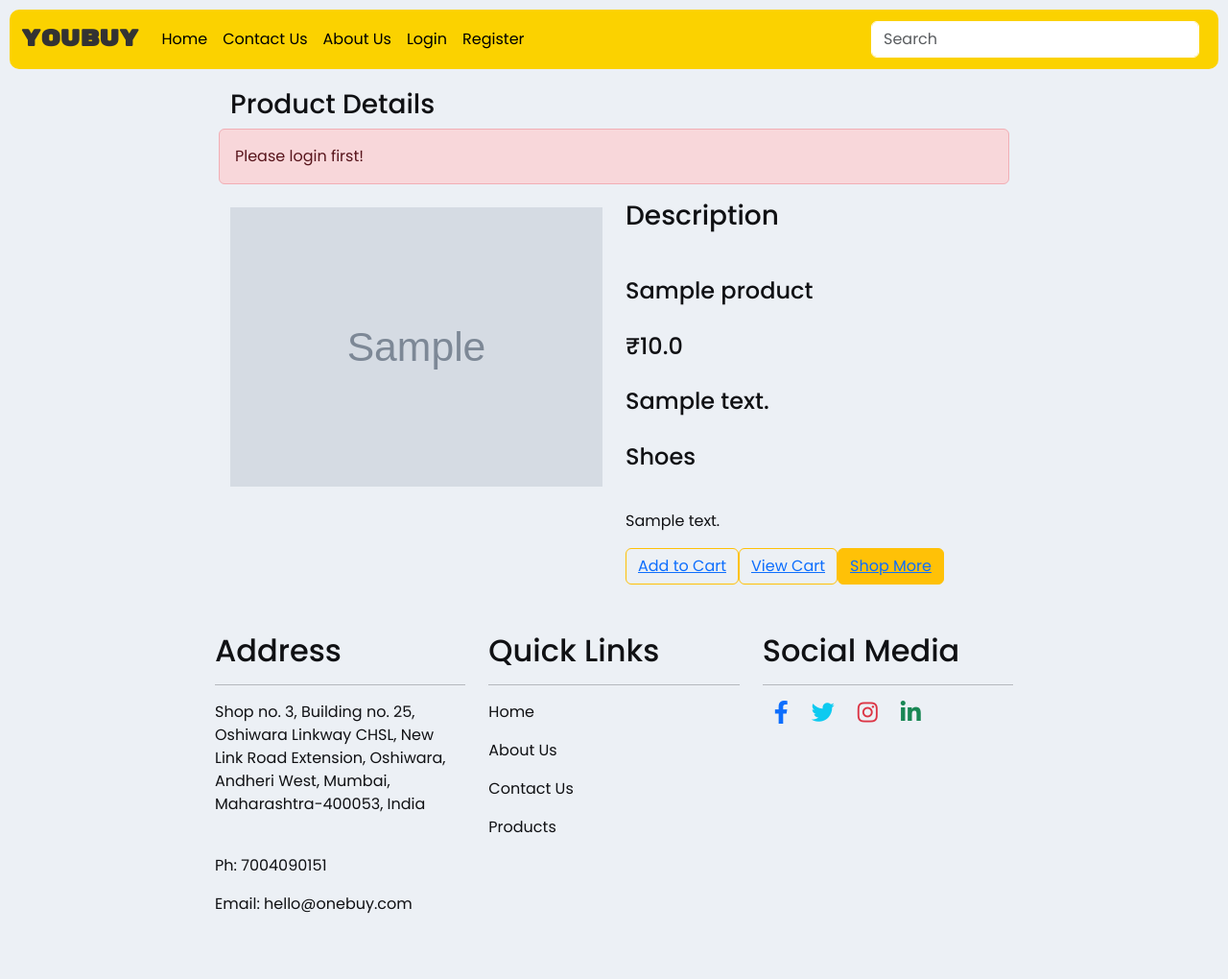
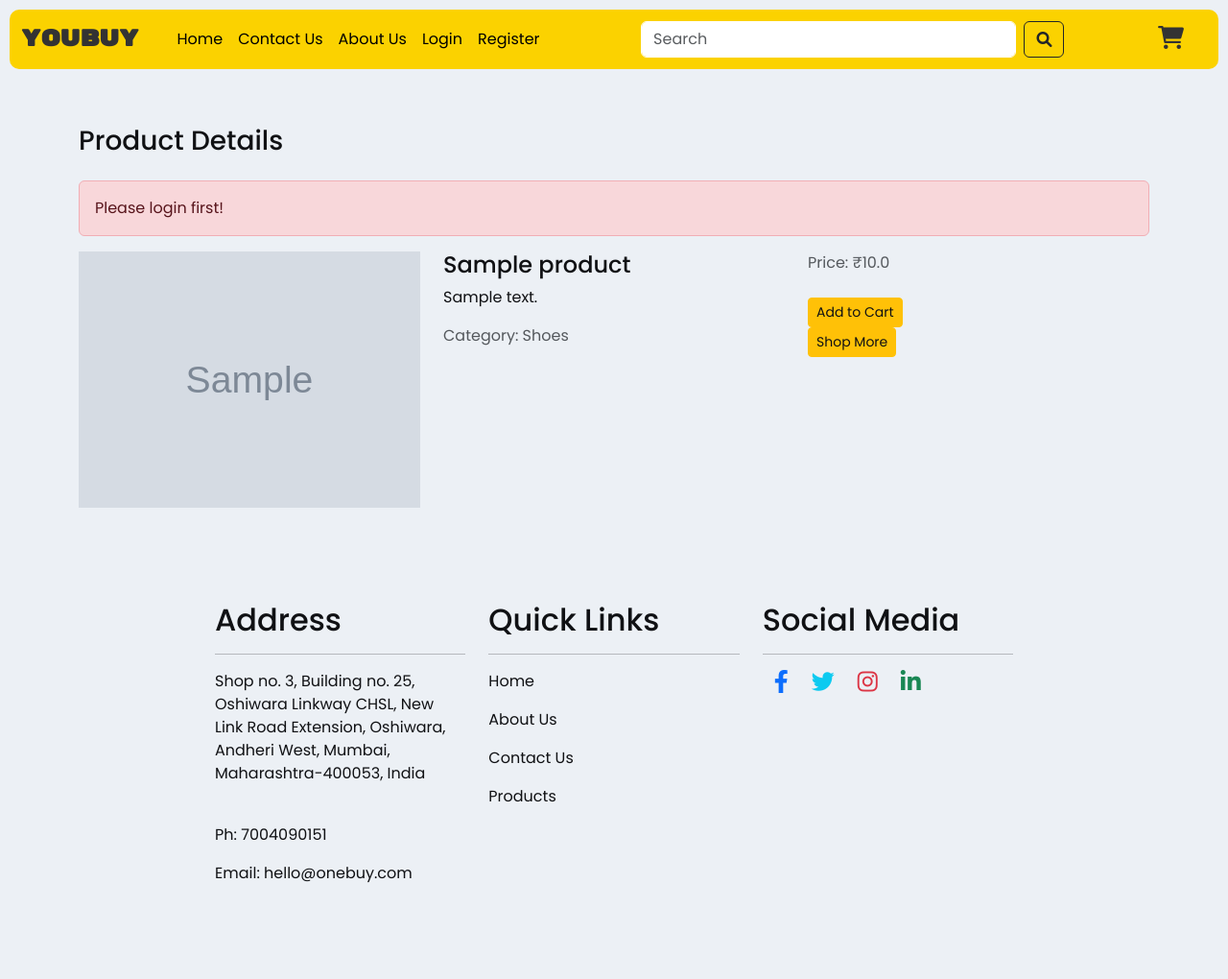
Before and after one commit to himanshudbg/youbuy, a Django app: page /addtocart/1/ in a window 1280 px wide. Shown: the whole page at 96% size. After the commit the page ends 920 px from the top, so only its background shows below. Run offline with Django 5.2, Linux system fonts and the light colour scheme; tables that the repository leaves empty hold one stand-in row (values such as "Sample post"); grey boxes marked "Sample" are stand-in pictures.

Commit message:
Implement cart functionality and address management
- Updated views to include methods for removing items from the cart and updating item quantities.
- Added address checking and creation functionality for users before placing an order.
- Modified cart template to link quantity buttons and remove buttons to the new view methods.
- Enhanced product details page layout and added functionality for adding items to the cart.
- Updated URL patterns to include new routes for cart management and address checking.
- Improved header layout and added a new header template for better organization.

```diff
--- a/youbuy/myapp/views.py
+++ b/youbuy/myapp/views.py
@@ -25,7 +25,7 @@ def viewcart(request):
     total_amount=0
     items=0
     for i in carts:
-        total_amount+=i.pid.price
+        total_amount+=i.pid.price*i.qty
         items+=i.qty
     context['total']=total_amount
     context['items']=items
@@ -152,3 +152,19 @@ def addtocart(request, pid):
     else:
         context['error_msg']="Please login first!"
         return render(request,'product_details.html', context)
+
+
+def removecart(request, cid):
+    cart=Cart.objects.filter(id=cid)
+    cart.delete()
+    return redirect('/mycart')
+
+def updateqty(request, x, cid):
+    cart=Cart.objects.filter(id=cid)
+    quantity=cart[0].qty
+    if x=='1':
+        quantity+=1
+    elif quantity>1:
+        quantity-=1
+    cart.update(qty=quantity)
+    return redirect('/mycart')
--- a/youbuy/template/header.html
+++ b/youbuy/template/header.html
@@ -4,14 +4,13 @@
   <head>
     <meta charset="utf-8">
     <meta name="viewport" content="width=device-width, initial-scale=1">
-    <title>Bootstrap demo</title>
-    <link href="https://cdn.jsdelivr.net/npm/bootstrap@5.3.3/dist/css/bootstrap.min.css" rel="stylesheet" integrity="sha384-QWTKZyjpPEjISv5WaRU9OFeRpok6YctnYmDr5pNlyT2bRjXh0JMhjY6hW+ALEwIH" crossorigin="anonymous">
-    <link rel="stylesheet" href="https://cdnjs.cloudflare.com/ajax/libs/font-awesome/5.15.3/css/all.min.css">
-    <link href="https://fonts.googleapis.com/css2?family=Rubik+Mono+One&display=swap" rel="stylesheet">
+    <title>Bootstrap Demo</title>
     <link rel="preconnect" href="https://fonts.googleapis.com">
     <link rel="preconnect" href="https://fonts.gstatic.com" crossorigin>
-<link href="https://fonts.googleapis.com/css2?family=Poppins:ital,wght@0,100;0,200;0,300;0,400;0,500;0,600;0,700;0,800;0,900;1,100;1,200;1,300;1,400;1,500;1,600;1,700;1,800;1,900&display=swap" rel="stylesheet">
-    <!-- Load Custom CSS -->
+    <link href="https://fonts.googleapis.com/css2?family=Rubik+Mono+One&display=swap" rel="stylesheet">
+    <link href="https://fonts.googleapis.com/css2?family=Poppins:ital,wght@0,100;0,200;0,300;0,400;0,500;0,600;0,700;0,800;0,900&display=swap" rel="stylesheet">
+    <link href="https://cdn.jsdelivr.net/npm/bootstrap@5.3.3/dist/css/bootstrap.min.css" rel="stylesheet" integrity="sha384-QWTKZyjpPEjISv5WaRU9OFeRpok6YctnYmDr5pNlyT2bRjXh0JMhjY6hW+ALEwIH" crossorigin="anonymous">
+    <link href="https://cdnjs.cloudflare.com/ajax/libs/font-awesome/6.0.0-beta3/css/all.min.css" rel="stylesheet">
     <link rel="stylesheet" href="{% static 'css/main.css' %}">
   </head>
   <body>
@@ -19,42 +18,55 @@
     <div class="row" style="padding: 10px; ">
         <nav class="navbar navbar-expand-lg" style="background-color: #FBD200; border-radius: 10px;">
             <div class="container-fluid">
-            <a class="navbar-brand" href="#">
-          <!-- <img src="{% static 'images/youbuy-logo.svg' %}" alt="Logo" width="120" height="34" class="d-inline-block align-text-top"> -->
+              <div class="row w-100 align-items-center">
+
+                <!-- Left: Brand Logo and Navbar Links -->
+                <div class="col-auto d-flex align-items-center justify-content-start">
+                  <a class="navbar-brand" href="/">
                     <span class="logo-text" style="font-family: 'Rubik Mono One', sans-serif; font-size: 24px; font-weight: bold; color: #333;">youbuy</span>
                   </a>
-            <button class="navbar-toggler" type="button" data-bs-toggle="collapse" data-bs-target="#navbarSupportedContent" aria-controls="navbarSupportedContent" aria-expanded="false" aria-label="Toggle navigation">
-              <span class="navbar-toggler-icon"></span>
-            </button>
-            <div class="collapse navbar-collapse" id="navbarSupportedContent">
-              <ul class="navbar-nav me-auto mb-2 mb-lg-0">
+                  <ul class="navbar-nav mb-2 mb-lg-0 ms-3">
                     <li class="nav-item">
-                  <a class="nav-link active" aria-current="page" href="/">Home</a>
+                      <a class="nav-link active" href="/">Home</a>
                     </li>
                     <li class="nav-item">
-                  <a class="nav-link active" aria-current="page" href="/contact">Contact Us</a>
+                      <a class="nav-link active" href="/contact">Contact Us</a>
                     </li>
                     <li class="nav-item">
-                  <a class="nav-link active" aria-current="page" href="/about">About Us</a>
+                      <a class="nav-link active" href="/about">About Us</a>
                     </li>
                     {% if request.user.is_authenticated %}
                     <li class="nav-item">
-                  <a class="nav-link active" aria-current="page" href="/logout">Logout</a>
+                      <a class="nav-link active" href="/logout">Logout</a>
                     </li>
                     {% else %}
                     <li class="nav-item">
-                  <a class="nav-link active" aria-current="page" href="/login">Login</a>
+                      <a class="nav-link active" href="/login">Login</a>
                     </li>
                     <li class="nav-item">
-                  <a class="nav-link active" aria-current="page" href="/register">Register</a>
+                      <a class="nav-link active" href="/register">Register</a>
                     </li>
                     {% endif %}
                   </ul>
-              <form class="d-flex" role="search">
+                </div>
+
+                <!-- Center: Search Bar -->
+                <div class="col d-flex justify-content-center">
+                  <form class="d-flex w-75" role="search">
                     <input class="form-control me-2" type="search" style="border-color: white;" placeholder="Search" aria-label="Search">
+                    <button class="btn btn-outline-dark fa-solid fa-magnifying-glass" type="submit"></button>
                   </form>
+                </div>
+
+                <!-- Right: Cart Button -->
+                <div class="col-auto d-flex justify-content-end">
+                  <a href="/mycart" class="nav-link">
+                    <i class="fa-sharp fa-solid fa-cart-shopping" style="font-size: 24px; color: #333;"></i>
+                  </a>
+                </div>
               </div>
             </div>
           </nav>
+
       </div>
         <!--Nav Bar End Here-->
--- a/youbuy/template/product_details.html
+++ b/youbuy/template/product_details.html
@@ -2,59 +2,56 @@
 {% load static %}
 {% block main %}
 
-<div class="row" style="margin: 10px;">
-    <div class="col-md-8 mx-auto">
-        <h3>Product Details</h3>
+<div class="container mt-5">
     <div class="row">
+        <div class="col-md-12">
+            <h3 class="mb-4">Product Details</h3>
+
             {% if error_msg %}
             <div class="alert alert-danger">
-            {{error_msg}}
+                {{ error_msg }}
             </div>
             {% endif %}
 
             {% if success_msg %}
             <div class="alert alert-success">
-            {{success_msg}}
+                {{ success_msg }}
             </div>
             {% endif %}
 
             {% for i in product %}
-            <div class="col-md-6">
-                <img src="{{i.pimage.url}}" class="card-img-top mt-2" alt="Product">
+            <div class="row mb-5">
+                <div class="col-md-4">
+                    <img src="{{ i.pimage.url }}" class="img-fluid" alt="Product">
                 </div>
-            {{endif}}
 
-            <div class="col-md-6">
-                <h3>Description</h3>
-                <br>
-                <p>
-                <h4>
-                    {{i.pname}} <br><br>
-                    ₹{{i.price}} <br><br>
-                    {{i.description}} <br><br>
+                <div class="col-md-4">
+                    <h4>{{ i.pname }}</h4>
+                    <p>{{ i.description }}</p>
+
                     {% if i.category == 1 %}
-                    <p class="card-text">Shoes</p>
+                    <p class="text-muted">Category: Shoes</p>
                     {% elif i.category == 2 %}
-                    <p class="card-text">Mobile</p>
+                    <p class="text-muted">Category: Mobile</p>
                     {% elif i.category == 3 %}
-                    <p class="card-text">Clothes</p>
+                    <p class="text-muted">Category: Clothes</p>
                     {% elif i.category == 4 %}
-                    <p class="card-text">Watches</p>
+                    <p class="text-muted">Category: Watches</p>
                     {% endif %}
-                </h4>
-                </p>
-                <br>
-            <p clas="card-text" > {{i.description}}</p>
-            <a href="/addtocart/{{i.id}}" class="anchor"><button class="btn btn-outline-warning detailbuttons" id="detailbuttons"> Add to Cart </a>
-            <a href="/mycart" class="anchor"><button class="btn btn-outline-warning detailbuttons" id="detailbuttons"> View Cart </a>
-            <a href="/" class="anchor"><button class="btn btn-warning detailbuttons" id="detailbuttons"> Shop More </a>
+                </div>
+
+                <div class="col-md-4">
+                    <p class="text-muted">Price: ₹{{ i.price }}</p>
+                    <div class="mt-4">
+                        <a href="/addtocart/{{ i.id }}" class="btn btn-warning btn-sm mr-2">Add to Cart</a> <br>
+                        <a href="/" class="btn btn-warning btn-sm">Shop More</a>
+                    </div>
                 </div>
             </div>
             {% endfor %}
 
         </div>
-
+    </div>
 </div>
 
-
 {% endblock main %}
--- a/youbuy/youbuy/urls.py
+++ b/youbuy/youbuy/urls.py
@@ -38,7 +38,10 @@ urlpatterns = [
     path('sortbyprice/<p>', views.sortbyprice),
     path('filterbyprice/', views.filterbyprice),
     path('addtocart/<pid>/', views.addtocart),
-     path('mycart/', views.viewcart),
+    path('mycart/', views.viewcart),
+    path('removecart/<cid>', views.removecart),
+    path('updateqty/<x>/<cid>', views.updateqty),
+
 ]
 
 urlpatterns+=static(settings.MEDIA_URL,document_root=settings.MEDIA_ROOT)
```
Also changed, not shown: youbuy/template/cart.html (+4 -4 lines), youbuy/template/headertest.html (added, +72 -0 lines). Lines whose indentation alone changed are shown as unchanged.
